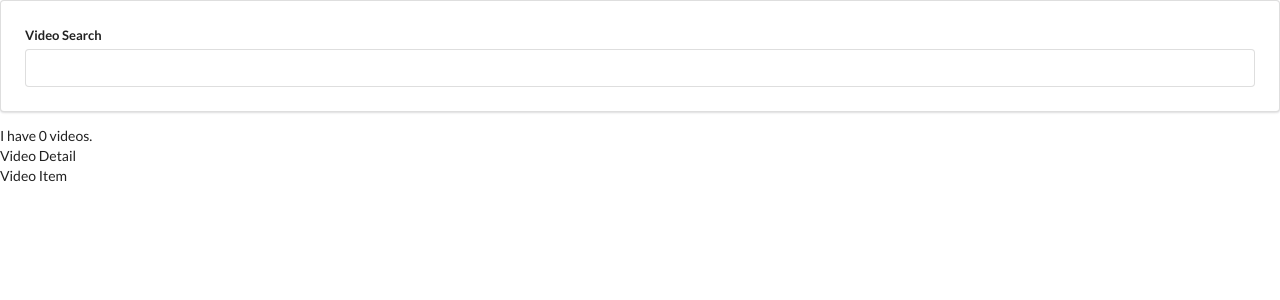
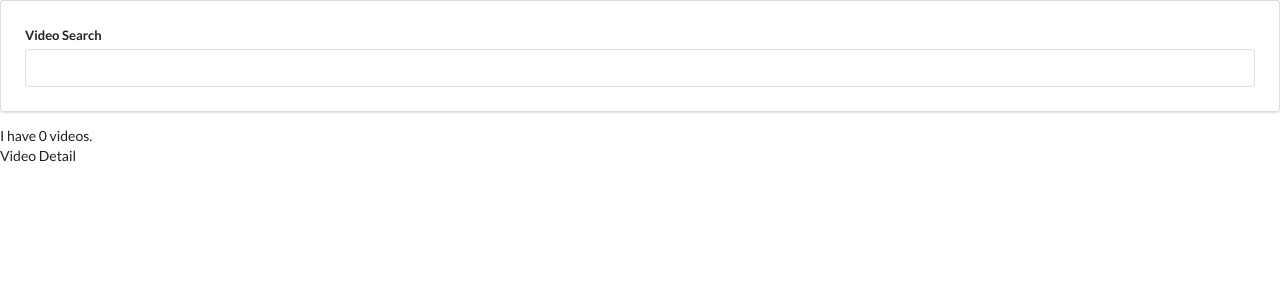
Before and after one commit to neerajbisht1987/reactvideo, a React (Create React App) app: page / in a window 1280 px wide. Shown: the top 300 px of the page. Built offline with nearby package versions, Linux system fonts and the light colour scheme.

Commit message:
passing video to video list and video item

```diff
--- a/src/App.js
+++ b/src/App.js
@@ -26,7 +26,7 @@ class App extends React.Component {
         <SearchBar searchTextHandler={this.HandleSearchText} />
         I have {this.state.videos.length} videos.
         <VideoDetail />
-        <VideoList />
+        <VideoList video={this.state.videos} />
       </div>
     );
   }
--- a/src/Video/VideoList.js
+++ b/src/Video/VideoList.js
@@ -3,11 +3,11 @@ import VideoItem from './VideoItem'
 
 class VideoList extends React.Component {
   render() {
-    return (
-      <div >
-        <VideoItem/>
-    </div>
-    );
+    const renderList =
+      this.props.video.map((video)=>{
+        return <VideoItem key = {video.id.channelId}v={video}/>
+      });
+    return <div> {renderList}</div>
   }
 }
 
```
